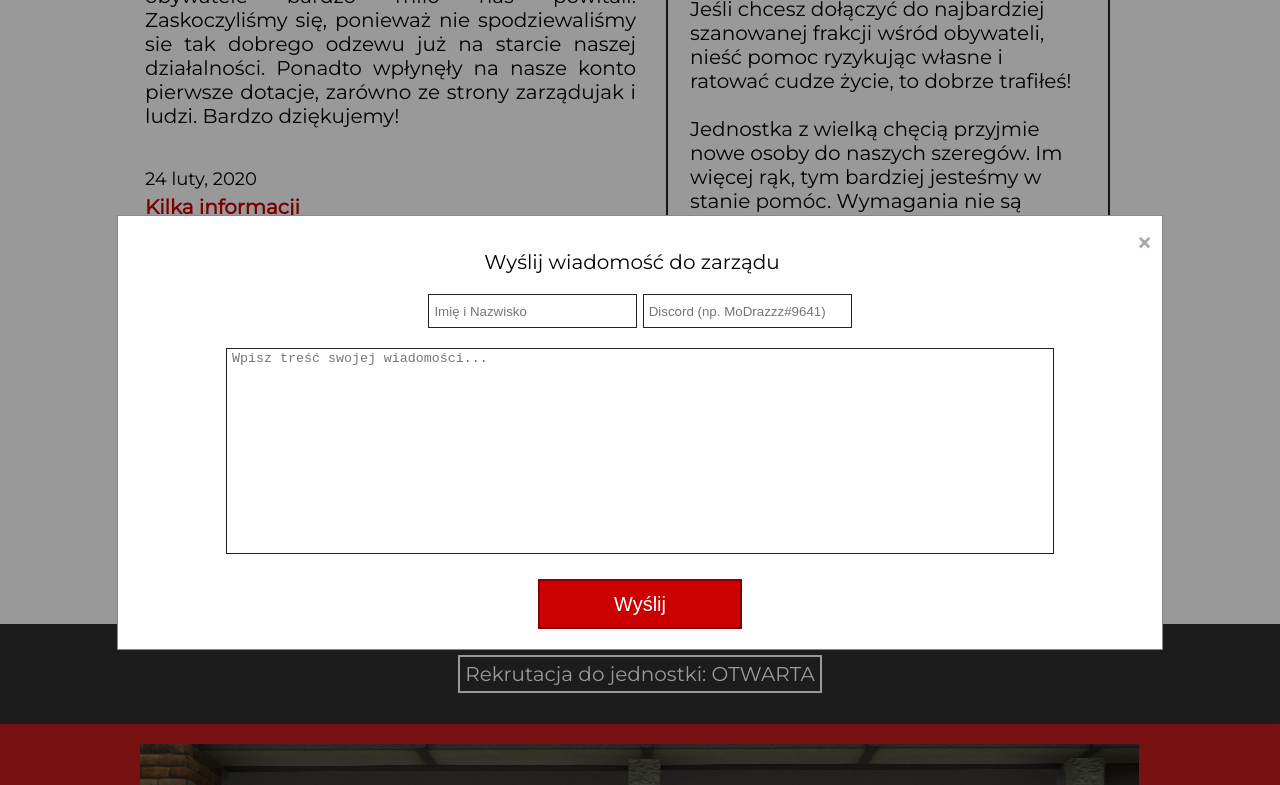
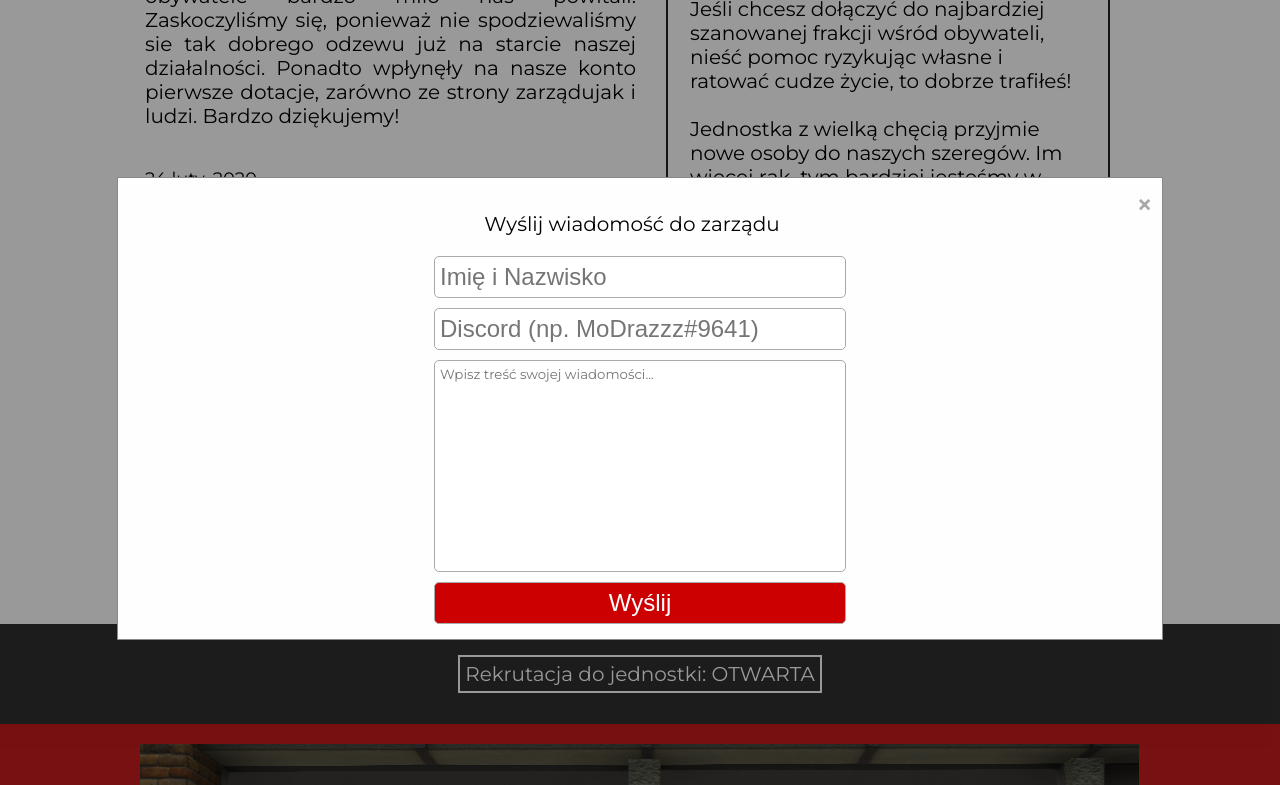
Before and after one commit to MoDrazzz/LSFD, a plain HTML site: page index.html in a window 1280 px wide. Both pictures are taken after a click on the button "WYŚLIJ WIADOMOŚĆ DO ZARZĄDU". Shown: the part 1070-1855 px from the top of the page. Drawn offline with nearby package versions, Linux system fonts and the light colour scheme.

Commit message:
Update 18.03.2020r.

```diff
--- a/index.html
+++ b/index.html
@@ -100,10 +100,10 @@
                                 <span class="close">&times;</span>
                                 <form action="https://formspree.io/firedepartmentoflossantos@gmail.com" method="POST">
                                     <br/><p>Wyślij wiadomość do zarządu</p>
-                                    <input type="text" class="name" name="Imię i Nazwisko" placeholder="Imię i Nazwisko"/>
-                                    <input type="text" class="discord" name="Discord" placeholder="Discord (np. MoDrazzz#9641)"/><br/>
-                                    <textarea name="Wiadomość" class="message" placeholder="Wpisz treść swojej wiadomości..."></textarea> <br/>
-                                    <input type="submit" value="Wyślij" class="wyslij"/>
+                                    <input type="text" class="contact_input" name="Imię i Nazwisko" placeholder="Imię i Nazwisko"/>
+                                    <input type="text" class="contact_input" name="Discord" placeholder="Discord (np. MoDrazzz#9641)"/><br/>
+                                    <textarea name="Wiadomość" class="contact_textarea" placeholder="Wpisz treść swojej wiadomości..."></textarea> <br/>
+                                    <input type="submit" value="Wyślij" class="contact_submit"/>
                                 </form>
                                 <div class="status"></div>
                             </div>
--- a/style.css
+++ b/style.css
@@ -238,6 +238,7 @@ li.navitem:hover
     font-family: 'Montserrat', sans-serif;
     text-align: center;
     padding: 5%;
+    font-weight: 400;
     padding-top: 0%;
     padding-bottom: 0%;
     font-size: 25px;
@@ -249,6 +250,10 @@ li.navitem:hover
     color: #cc0000;
     font-size: 20px;
 }
+#ogloszeniacontent a h2:hover {
+    text-decoration: underline;
+    color: #cc0000;
+}
 #ogloszeniacontent p
 {
     margin-top: 0;
@@ -259,7 +264,7 @@ li.navitem:hover
 }
 #ogloszeniacontent a:hover
 {
-    color: #cc0000;
+    color: #222;
     text-decoration: underline;
 }
 #content2
@@ -548,8 +553,8 @@ button#myBtn:focus
     left: 0;
     top: 0;
     width: 100%; /* Full width */
-    height: auto; /* Full height */
-    overflow: auto; /* Enable scroll if needed */
+    height: 100%; /* Full height */
+    /* overflow: auto; Enable scroll if needed */
     background-color: rgb(0,0,0); /* Fallback color */
     background-color: rgba(0,0,0,0.4); /* Black w/ opacity */
 }
@@ -557,7 +562,7 @@ button#myBtn:focus
   /* Modal Content/Box */
 .modal-content {
     background-color: #fefefe;
-    margin: 18% auto; /* 15% from the top and centered */
+    margin: 15% auto; /* 15% from the top and centered */
     padding: 10px;
     border: 1px solid #888;
     width: 80%; /* Could be more or less, depending on screen size */
@@ -577,41 +582,44 @@ button#myBtn:focus
     text-decoration: none;
     cursor: pointer;
 }
-textarea.message
-{
-    width: 80%;
+input.contact_input {
+    width: 400px;
+    height: 40px;
+    font-size: 24px;
+    border: 1px solid #aaa;
+    border-radius: 5px;
+    padding: 0 5px 0 5px;
+    display: flex;
+    margin: 10px auto 10px auto;
+    color: #222;
+}
+textarea.contact_textarea {
+    width: 400px;
     height: 200px;
+    margin: -24px auto 0 auto;
+    border: 1px solid #aaa;
+    border-radius: 5px;
+    padding: 5px;
     text-align: justify;
+    font-family: 'Montserrat', sans-serif;
     resize: none;
-    padding-left: 5px;
 }
-input.name, input.discord
-{
-    width: 200px;
-    height: 30px;
-    text-align: justify;
-    padding-left: 5px;
-    margin: 0 0 20px 0;
+input.contact_submit {
+    width: 412px;
+    height: 42px;
+    padding: 6px;
+    border: 1px solid #aaa;
+    border-radius: 5px;
+    background-color: #cc0000;
+    color: #fff;
+    font-size: 24px;
+    margin: 5px auto 5px auto;
 }
-input.name, input.discord, textarea.message
-{
+input.contact_input:focus, input.contact_submit:focus, textarea.contact_textarea:focus {
     outline: none;
-    border: 1px solid #222;
-}
-input.wyslij
-{
-    margin: 20px 0 10px 0;
-    width: 20%;
-    height: 50px;
-    background-color: #cc0000;
-    border: solid 2px #880000;
-    font-size: 20px;
-    color: #fff;
-    outline: none;
-}
-input.wyslij:active
-{
-    background-color: #dd0000;
+    -webkit-box-shadow: 0px 0px 2px 1px #222;
+    -moz-box-shadow: 0px 0px 2px 1px #222;
+    box-shadow: 0px 0px 2px 1px #222;
 }
 form p
 {
```
Also changed, not shown: kontakt.html (+4 -4 lines), 1 other file. Lines whose indentation alone changed are shown as unchanged.
